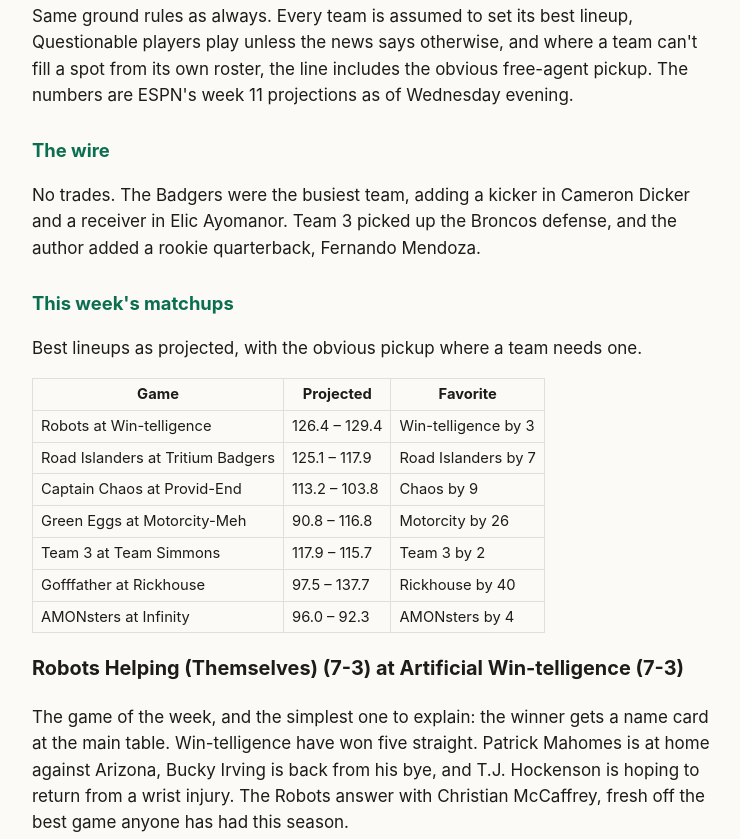
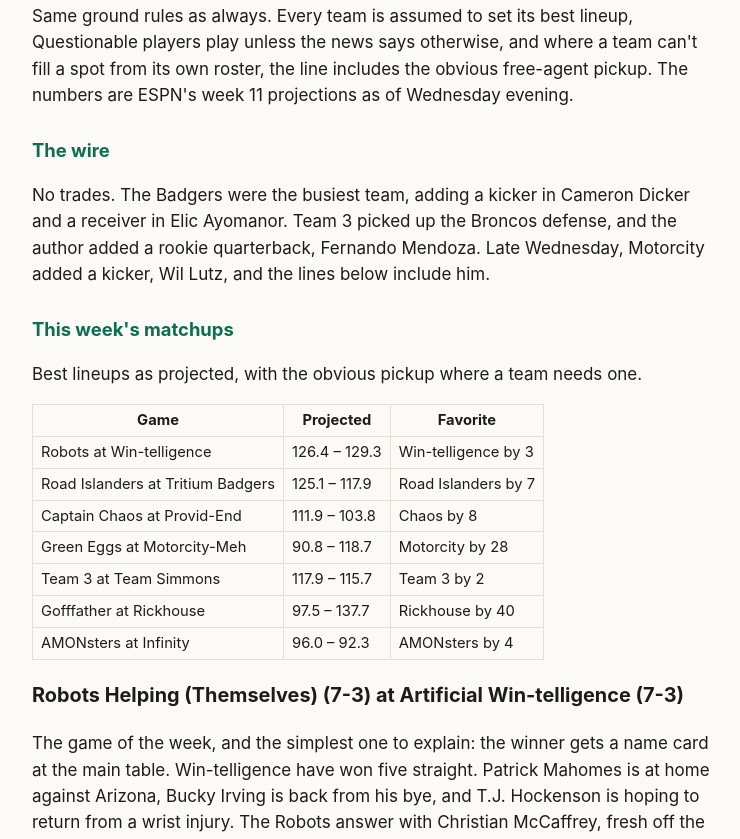
Before and after one commit to nikkirouda/Fantasy-News, a plain HTML site: page newsletters/preview-wk11.html in a window 1280 px wide. Shown: the part 472-1311 px from the top of the page, without its empty margins (264-1004 px from the left). Drawn offline with Linux system fonts and the light colour scheme.

Commit message:
Publish preview-wk11: Week 11 Preview

```diff
--- a/episodes/preview-wk11/meta.json
+++ b/episodes/preview-wk11/meta.json
@@ -7,5 +7,5 @@
  "newsletter": true,
  "newsletter_url": "../../newsletters/preview-wk11.html",
  "episode_url": "episodes/preview-wk11/",
- "published_at": "2026-11-19T00:57"
+ "published_at": "2026-11-19T11:52"
 }
--- a/newsletters/preview-wk11.html
+++ b/newsletters/preview-wk11.html
@@ -20,15 +20,15 @@ footer{color:var(--muted);font-size:.8rem;margin-top:3rem}
 <p>The football starts Thursday night in Houston, with the Colts at the Texans. A big slice of the NFL is off this week: Atlanta, Cleveland, Green Bay, the Rams, New England and Seattle. That leaves holes all over this league, and there&#x27;s help for those at the bottom. Sunday night the Vikings and 49ers play in Mexico City, and Monday night it&#x27;s Cincinnati at Washington.</p>
 <p>Same ground rules as always. Every team is assumed to set its best lineup, Questionable players play unless the news says otherwise, and where a team can&#x27;t fill a spot from its own roster, the line includes the obvious free-agent pickup. The numbers are ESPN&#x27;s week 11 projections as of Wednesday evening.</p>
 <h2>The wire</h2>
-<p>No trades. The Badgers were the busiest team, adding a kicker in Cameron Dicker and a receiver in Elic Ayomanor. Team 3 picked up the Broncos defense, and the author added a rookie quarterback, Fernando Mendoza.</p>
+<p>No trades. The Badgers were the busiest team, adding a kicker in Cameron Dicker and a receiver in Elic Ayomanor. Team 3 picked up the Broncos defense, and the author added a rookie quarterback, Fernando Mendoza. Late Wednesday, Motorcity added a kicker, Wil Lutz, and the lines below include him.</p>
 <h2>This week&#x27;s matchups</h2>
 <p>Best lineups as projected, with the obvious pickup where a team needs one.</p>
 <table>
 <tr><th>Game</th><th>Projected</th><th>Favorite</th></tr>
-<tr><td>Robots at Win-telligence</td><td>126.4 – 129.4</td><td>Win-telligence by 3</td></tr>
+<tr><td>Robots at Win-telligence</td><td>126.4 – 129.3</td><td>Win-telligence by 3</td></tr>
 <tr><td>Road Islanders at Tritium Badgers</td><td>125.1 – 117.9</td><td>Road Islanders by 7</td></tr>
-<tr><td>Captain Chaos at Provid-End</td><td>113.2 – 103.8</td><td>Chaos by 9</td></tr>
-<tr><td>Green Eggs at Motorcity-Meh</td><td>90.8 – 116.8</td><td>Motorcity by 26</td></tr>
+<tr><td>Captain Chaos at Provid-End</td><td>111.9 – 103.8</td><td>Chaos by 8</td></tr>
+<tr><td>Green Eggs at Motorcity-Meh</td><td>90.8 – 118.7</td><td>Motorcity by 28</td></tr>
 <tr><td>Team 3 at Team Simmons</td><td>117.9 – 115.7</td><td>Team 3 by 2</td></tr>
 <tr><td>Gofffather at Rickhouse</td><td>97.5 – 137.7</td><td>Rickhouse by 40</td></tr>
 <tr><td>AMONsters at Infinity</td><td>96.0 – 92.3</td><td>AMONsters by 4</td></tr>
@@ -102,7 +102,7 @@ footer{color:var(--muted);font-size:.8rem;margin-top:3rem}
 <h2>Before Sunday</h2>
 <p>A friendly heads-up, with so many NFL teams off. Here is who has a spot to fill, and who is sitting on the wire:</p>
 <ul>
-<li><strong>Kicker:</strong> Win-telligence and Chaos. Wil Lutz and Drew Stevens are available.</li>
+<li><strong>Kicker:</strong> Win-telligence and Chaos. Drew Stevens and Joey Slye are available.</li>
 <li><strong>Tight end:</strong> the Robots and Simmons. Gunnar Helm, Greg Dulcich and Michael Mayer are available.</li>
 <li><strong>Quarterback:</strong> AMONsters and Green Eggs. Cam Ward and Justin Herbert are available.</li>
 <li><strong>Defense:</strong> Green Eggs. The Chargers defense is available.</li>
```
Also changed, not shown: episodes/preview-wk11/index.html (+1 -1 lines), 3 other files.
